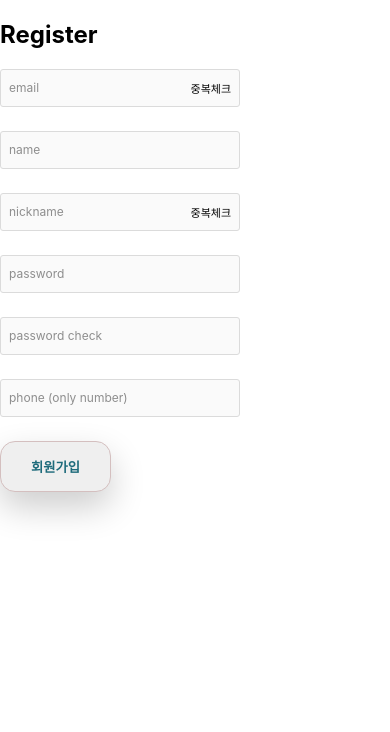
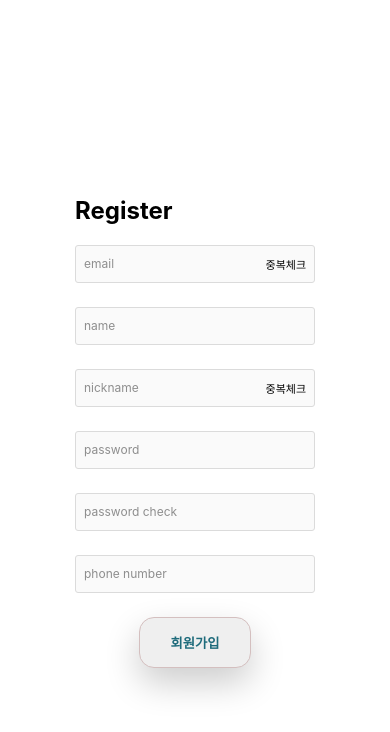
Before and after one commit to hhhhhhdong/SSAPID, a React (Create React App) app in the folder frontend/: page /register in a window 390 px wide. Shown: the top 732 px of the page. Built offline with nearby package versions, Linux system fonts and the light colour scheme.

Commit message:
Update: register phone input

```diff
--- a/frontend/src/components/RegisterForm.tsx
+++ b/frontend/src/components/RegisterForm.tsx
@@ -2,7 +2,7 @@ import React, { ChangeEvent, useEffect, useState } from "react";
 import axios from "axios";
 import Input from "./common/Input";
 import Button from "./common/Button";
-import style from "../styles/globalForm.module.scss";
+import style from "../styles/Register.module.scss";
 import Spacer from "./common/Spacer";
 
 const INPUT_MARGIN_BOTTOM = 2;
@@ -13,6 +13,7 @@ function RegisterForm() {
   const [form, setForm] = useState({
     userId: "",
     userPw: "",
+    userPwCheck: "",
     userNickname: "",
     userPhone: "",
     userName: "",
@@ -20,36 +21,89 @@ function RegisterForm() {
   const [errorMessage, setErrorMessage] = useState({
     userId: "",
     userPw: "",
+    userPwCheck: "",
     userNickname: "",
     userPhone: "",
     userName: "",
   });
-  const [userPwCheck, setUserPwCheck] = useState("");
-  const [userPwCheckError, setUserPwCheckError] = useState("");
+
   const onChangeForm = (e: ChangeEvent<HTMLInputElement>) => {
     const { name, value } = e.target;
+
+    // 전화번호 숫자만 입력받기
+    if (name === "userPhone") {
+      const regex = /^[0-9\b -]{0,13}$/;
+      if (regex.test(e.target.value)) {
+        setForm({
+          ...form,
+          [name]: value,
+        });
+      }
+      return;
+    }
+
     setForm({
       ...form,
       [name]: value,
     });
   };
 
-  const onChangePwCheck = (e: ChangeEvent<HTMLInputElement>) => {
-    setUserPwCheck(e.target.value);
-  };
+  // 휴대폰 번호 형식 설정
+  useEffect(() => {
+    if (form.userPhone.length === 10) {
+      setForm({
+        ...form,
+        userPhone: form.userPhone.replace(/(\d{3})(\d{3})(\d{4})/, "$1-$2-$3"),
+      });
+    }
+    if (form.userPhone.length === 13) {
+      setForm({
+        ...form,
+        userPhone: form.userPhone
+          .replace(/-/g, "")
+          .replace(/(\d{3})(\d{4})(\d{4})/, "$1-$2-$3"),
+      });
+    }
+  }, [form.userPhone]);
 
+  // 비밀번호 확인
   useEffect(() => {
-    if (userPwCheck && form.userPw !== userPwCheck) {
-      setUserPwCheckError("비밀번호 확인이 다릅니다.");
+    if (form.userPwCheck && form.userPw !== form.userPwCheck) {
+      setErrorMessage({
+        ...errorMessage,
+        userPwCheck: "비밀번호가 다릅니다.",
+      });
     } else {
-      setUserPwCheckError("");
+      setErrorMessage({
+        ...errorMessage,
+        userPwCheck: "",
+      });
     }
-  }, [userPwCheck]);
+  }, [form.userPwCheck]);
+
+  // Id, Nickname 비어있으면 에러메세지 삭제
+  useEffect(() => {
+    if (!form.userId) {
+      setErrorMessage({
+        ...errorMessage,
+        userId: "",
+      });
+    }
+    if (!form.userNickname) {
+      setErrorMessage({
+        ...errorMessage,
+        userNickname: "",
+      });
+    }
+  }, [form.userId, form.userNickname]);
+
+  // 회원가입 버튼 클릭
   const onClickSubmit = () => {
     // 비어있는 값이 있을 경우
     if (Object.values(form).some((v) => v === "")) {
       console.log("모든 값을 입력해 주세요");
     }
+
     axios
       .post("http://localhost:8080/user/register", form)
       .then((res) => {
@@ -62,6 +116,7 @@ function RegisterForm() {
 
   const onClickCheckEmail = (e: React.MouseEvent) => {
     e.preventDefault();
+    if (!form.userId) return;
     // axios email check
     setErrorMessage({
       ...errorMessage,
@@ -124,14 +179,14 @@ function RegisterForm() {
         name="userPwCheck"
         placeHolder="password check"
         type="password"
-        value={userPwCheck}
-        errorMessage={userPwCheckError}
-        onChange={onChangePwCheck}
+        value={form.userPwCheck}
+        errorMessage={errorMessage.userPwCheck}
+        onChange={onChangeForm}
       />
       <Spacer size={INPUT_MARGIN_BOTTOM} />
       <Input
         name="userPhone"
-        placeHolder="phone (only number)"
+        placeHolder="phone number"
         value={form.userPhone}
         errorMessage={errorMessage.userPhone}
         onChange={onChangeForm}
--- a/frontend/src/components/common/Input.tsx
+++ b/frontend/src/components/common/Input.tsx
@@ -5,10 +5,10 @@ import style from "../../styles/Input.module.scss";
 
 type InputValue = string | number | readonly string[] | undefined;
 interface Props {
-  value?: InputValue;
-  onChange?: React.ChangeEventHandler<HTMLInputElement> | undefined;
-  placeHolder?: string;
-  name?: string;
+  value: InputValue;
+  onChange: React.ChangeEventHandler<HTMLInputElement> | undefined;
+  placeHolder: string;
+  name: string;
   type?: React.HTMLInputTypeAttribute | undefined;
   buttonText?: string;
   width?: number;
```
